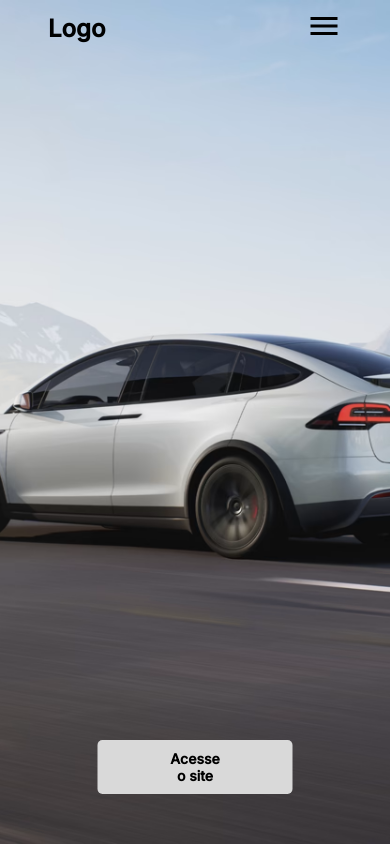
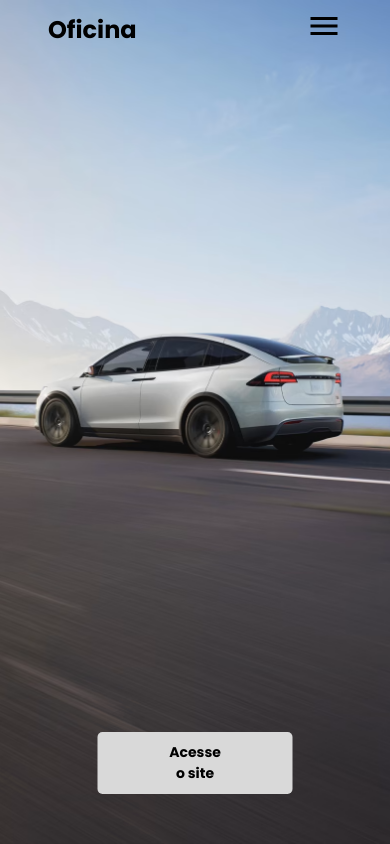
Before and after one commit to izaq-code/Oficina, a PHP site: page / in a window 390 px wide. Run offline with PHP 8.4, Linux system fonts and the light colour scheme; some libraries are stand-ins or nearby versions.

Commit message:
Atualizado css da página inicial

```diff
--- a/content/CSS/style.css
+++ b/content/CSS/style.css
@@ -752,7 +752,7 @@ form .page .field button:hover {
     --tran-all: 0.2s all linear;
 }
 
-header {
+.header {
     margin-right: 1750px;
     margin-top: 50px;
     position: fixed;
@@ -822,7 +822,7 @@ header {
     text-align: center;
 }
 
-nav a {
+.nav a {
     margin-left: 7px;
     top: 200px;
     position: absolute;
@@ -2126,7 +2126,7 @@ input.error {
 
 @media screen and (min-width: 1024px) {
 
-    header,
+    .header,
     .hd,
     .hd1 {
         margin-right: 1400px;
@@ -2139,11 +2139,11 @@ input.error {
         margin-left: 2px;
     }
 
-    nav {
+    .nav {
         margin-bottom: 20px;
     }
 
-    nav a {
+    .nav a {
         display: block;
         margin-bottom: 30px;
         position: relative;
@@ -2155,3 +2155,189 @@ input.error {
         margin-left: 1px;
     }
 }
+
+/*Tela inicial*/
+#telainicial {
+    background-image: url('../img/fundo.avif');
+    background-size: cover;
+    background-repeat: no-repeat;
+    background-position: center center;
+    background-attachment: fixed;
+}
+
+#header-inicial {
+    background-color: transparent;
+}
+
+.nav-bar {
+    display: flex;
+    justify-content: space-between;
+    padding: 0.4rem 3rem;
+}
+
+.logo {
+    display: flex;
+    align-items: center;
+}
+
+.logo h1 {
+    color: black;
+}
+
+.nav-list {
+    display: flex;
+    align-items: center;
+}
+
+.nav-list ul {
+    display: flex;
+    justify-content: center;
+    list-style: none;
+}
+
+.nav-item {
+    margin: 0 15px;
+}
+
+.nav-link {
+    text-decoration: none;
+    font-size: 1.0rem;
+    color: black;
+    font-weight: 400;
+    padding: 3px 10px;
+}
+
+.nav-link:hover {
+    text-decoration: none;
+    font-size: 1.0rem;
+    color: rgb(83, 83, 83);
+    border-radius: 5px;
+    font-weight: 400;
+}
+
+.login-button button {
+    border: none;
+    padding: 10px 15px;
+    border-radius: 5px;
+    background-color: transparent;
+}
+
+.login-button button a {
+    text-decoration: none;
+    color: black;
+    font-weight: 500;
+    font-size: 1.1rem;
+}
+
+.login-button .icon:hover {
+    filter: brightness(1000%);
+}
+
+.fi.fi-rs-circle-user{
+    color: black;
+    font-size: 22px;
+}
+
+.fi.fi-rs-circle-user:hover{
+    color: rgb(83, 83, 83);
+}
+
+.login-button button a i {
+    color: black;
+}
+
+.login-button button a i:hover {
+    color: black;
+    border: none;
+}
+
+.mobile-menu-icon {
+    display: none;
+    background-color: transparent;
+}
+
+.mobile-menu {
+    display: none;
+}
+
+.botao-acessar {
+    position: fixed;
+    bottom: 50px;
+    left: 50%;
+    transform: translateX(-50%);
+    z-index: 999;
+}
+
+.botao-acessar button {
+    padding: 10px 70px;
+    font-size: 14px;
+    background-color: #D9D9D9;
+    color: black;
+    border: none;
+    border-radius: 5px;
+    cursor: pointer;
+    font-weight: bolder;
+}
+
+.botao-acessar button:hover {
+    background-color: #cecdcd;
+}
+
+.botao-acessar a {
+    color: black;
+}
+
+@media screen and (max-width: 730px) {
+
+    #telainicial {
+        background-image: url('../img/fundoresponsivo.avif');
+    }
+
+    .nav-bar {
+        padding: 0.5rem 3rem;
+    }
+    .nav-item {
+        display: none;
+    }
+    .login-button {
+        display: none;
+    }
+    .mobile-menu-icon {
+        display: block;
+    }
+    .mobile-menu-icon button {
+        background-color: transparent;
+        border: none;
+        cursor: pointer;
+    }
+    .mobile-menu ul {
+        display: flex;
+        flex-direction: column;
+        text-align: center;
+        padding-bottom: 1rem;
+    }
+    .mobile-menu .nav-item {
+        display: block;
+        padding-top: 1.2rem;
+    }
+    .mobile-menu .login-button {
+        display: block;
+        padding: 1rem 2rem;
+    }
+    .mobile-menu .login-button button {
+        width: 100%;
+    }
+    .open {
+        display: block;
+    }
+}
+
+@media screen and (max-width: 00px) {
+    body {
+        background-image: none;
+        background-size: cover;
+        background-repeat: no-repeat;
+        background-position: center;
+        background-attachment: fixed;
+    }
+}
--- a/content/CSS/stylePagInicial.css
+++ /dev/null
@@ -1,188 +0,0 @@
-@import url('https://fonts.googleapis.com/css2?family=Inter:wght@200;300;400;500&display=swap');
-
-* {
-    padding: 0;
-    margin: 0;
-    font-family: 'Inter', sans-serif;
-}
-
-#telainicial {
-    background-image: url('../img/fundo.avif');
-    background-size: cover;
-    background-repeat: no-repeat;
-    background-position: center center;
-    background-attachment: fixed;
-}
-
-header {
-    background-color: transparent;
-}
-
-.nav-bar {
-    display: flex;
-    justify-content: space-between;
-    padding: 0.4rem 3rem;
-}
-
-.logo {
-    display: flex;
-    align-items: center;
-}
-
-.logo h1 {
-    color: black;
-}
-
-.nav-list {
-    display: flex;
-    align-items: center;
-}
-
-.nav-list ul {
-    display: flex;
-    justify-content: center;
-    list-style: none;
-}
-
-.nav-item {
-    margin: 0 15px;
-}
-
-.nav-link {
-    text-decoration: none;
-    font-size: 1.0rem;
-    color: black;
-    font-weight: 400;
-    padding: 3px 10px;
-}
-
-.nav-link:hover {
-    text-decoration: none;
-    font-size: 1.0rem;
-    color: rgb(83, 83, 83);
-    border-radius: 5px;
-    font-weight: 400;
-}
-
-.login-button button {
-    border: none;
-    padding: 10px 15px;
-    border-radius: 5px;
-    background-color: transparent;
-}
-
-.login-button button a {
-    text-decoration: none;
-    color: black;
-    font-weight: 500;
-    font-size: 1.1rem;
-}
-
-.login-button .icon:hover {
-    filter: brightness(1000%);
-}
-
-.fi.fi-rs-circle-user{
-    color: black;
-    font-size: 22px;
-}
-
-.fi.fi-rs-circle-user:hover{
-    color: rgb(83, 83, 83);
-}
-
-.login-button button a i {
-    color: black;
-}
-
-.login-button button a i:hover {
-    color: black;
-    border: none;
-}
-
-.mobile-menu-icon {
-    display: none;
-    background-color: transparent;
-}
-
-.mobile-menu {
-    display: none;
-}
-
-.botao-acessar {
-    position: fixed;
-    bottom: 50px;
-    left: 50%;
-    transform: translateX(-50%);
-    z-index: 999;
-}
-
-.botao-acessar button {
-    padding: 10px 70px;
-    font-size: 14px;
-    background-color: #D9D9D9;
-    color: black;
-    border: none;
-    border-radius: 5px;
-    cursor: pointer;
-    font-weight: bolder;
-}
-
-.botao-acessar button:hover {
-    background-color: #cecdcd;
-}
-
-@media screen and (max-width: 730px) {
-
-    body {
-        background-image: url('../img/fundoresponsivo.avif');
-    }
-
-    .nav-bar {
-        padding: 0.5rem 3rem;
-    }
-    .nav-item {
-        display: none;
-    }
-    .login-button {
-        display: none;
-    }
-    .mobile-menu-icon {
-        display: block;
-    }
-    .mobile-menu-icon button {
-        background-color: transparent;
-        border: none;
-        cursor: pointer;
-    }
-    .mobile-menu ul {
-        display: flex;
-        flex-direction: column;
-        text-align: center;
-        padding-bottom: 1rem;
-    }
-    .mobile-menu .nav-item {
-        display: block;
-        padding-top: 1.2rem;
-    }
-    .mobile-menu .login-button {
-        display: block;
-        padding: 1rem 2rem;
-    }
-    .mobile-menu .login-button button {
-        width: 100%;
-    }
-    .open {
-        display: block;
-    }
-}
-
-@media screen and (max-width: 00px) {
-    body {
-        background-image: none;
-        background-size: cover;
-        background-repeat: no-repeat;
-        background-position: center;
-        background-attachment: fixed;
-    }
-}
--- a/content/JS/paginainicial.js
+++ b/content/JS/paginainicial.js
@@ -1,10 +1,11 @@
 function menuShow() {
     let menuMobile = document.querySelector('.mobile-menu');
+    let icon = document.querySelector('.icon');
     if (menuMobile.classList.contains('open')) {
         menuMobile.classList.remove('open');
-        document.querySelector('.icon').src = "assets/img/menu_black_36dp.svg";
+        icon.src = "content/img/menu_black_36dp.svg"; // Volta para a imagem do menu
     } else {
         menuMobile.classList.add('open');
-        document.querySelector('.icon').src = "assets/img/close_black_36dp.svg";
+        icon.src = "content/img/close_black_36dp.svg"; // Muda para a imagem de fechar
     }
 }
--- a/index.html
+++ b/index.html
@@ -5,46 +5,42 @@
     <meta charset="UTF-8">
     <meta http-equiv="X-UA-Compatible" content="IE=edge">
     <meta name="viewport" content="width=device-width, initial-scale=1.0">
-    <link rel="stylesheet" href="content/CSS/stylePagInicial.css">
+    <link rel="stylesheet" href="content/CSS/style.css">
     <link rel='stylesheet' href='https://cdn-uicons.flaticon.com/2.2.0/uicons-regular-straight/css/uicons-regular-straight.css'>
-    <title>Pagina inicial</title>
+    <title>Oficina</title>
 </head>
 
 <body id="telainicial">
-    <header>
+    <header id="header-inicial">
         <nav class="nav-bar">
             <div class="logo">
-                <h1>Logo</h1>
+                <h1>Oficina</h1>
             </div>
             <div class="nav-list">
                 <ul>
-                    <li class="nav-item"><a href="#" class="nav-link">Início</a></li>
-                    <li class="nav-item"><a href="#" class="nav-link">Projetos</a></li>
-                    <li class="nav-item"><a href="#" class="nav-link"> Sobre</a></li>
+                    <li class="nav-item"><a href="" class="nav-link">Início</a></li>
                 </ul>
             </div>
             <div class="login-button">
-                <button><a href="#"><i class="fi fi-rs-circle-user"></i></a></button>
+                <button><a href="content/HTML/bem-vindo-cliente.html"><i class="fi fi-rs-circle-user"></i></a></button>
             </div>
             <div class="mobile-menu-icon">
-                <button onclick="menuShow()"><img class="icon" src="assets/img/menu_black_36dp.svg" alt=""></button>
+                <button onclick="menuShow()"><img class="icon" src="content/img/menu_black_36dp.svg" alt=""></button>
             </div>
         </nav>
         <div class="mobile-menu">
             <ul>
-                <li class="nav-item"><a href="#" class="nav-link">Início</a></li>
-                <li class="nav-item"><a href="#" class="nav-link">Projetos</a></li>
-                <li class="nav-item"><a href="#" class="nav-link">Sobre</a></li>
+                <li class="nav-item"><a href="" class="nav-link">Início</a></li>
             </ul>
             <div class="login-button">
-                <button><a href="#">Entrar</a></button>
+                <button><a href="content/HTML/bem-vindo-cliente.html">Entrar</a></button>
             </div>
         </div>
     </header>
     <div class="botao-acessar">
-        <button>Acesse o site</button>
+        <button><a href="content/HTML/bem-vindo-cliente.html">Acesse o site</a></button>
     </div>
-    <script src="assets/js/script.js"></script>
+    <script src="content/JS/paginainicial.js"></script>
 </body>
 
 </html>
```
